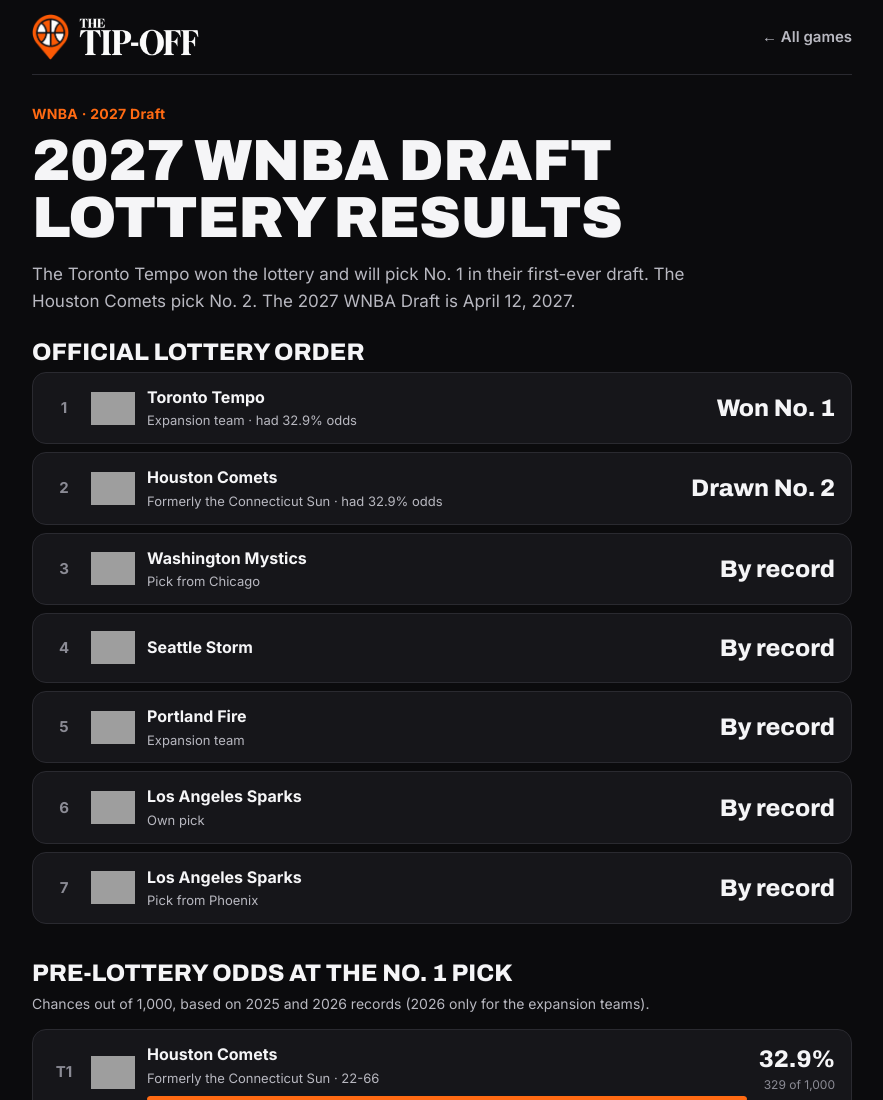
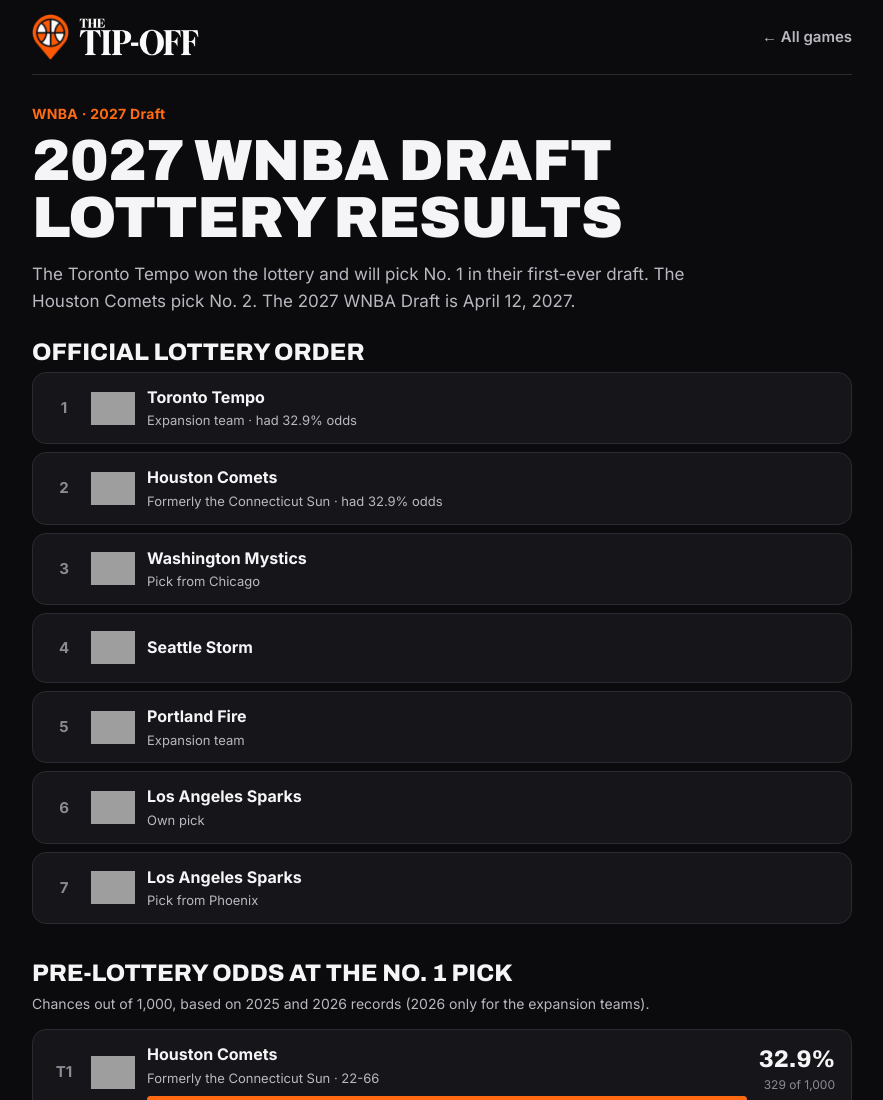
Before and after one commit to Tx006094/the-tip-off, a plain HTML site: page draft-lottery.html in a window 1280 px wide. Shown: the top 1100 px of the page, without its empty margins (198-1081 px from the left). Drawn offline with Linux system fonts and the light colour scheme; grey boxes are pictures that could not be loaded.

Commit message:
Draft lottery: remove labels on the right of each result
Co-Authored-By: Claude Opus 5.5 <noreply@anthropic.com>

```diff
--- a/draft-lottery.html
+++ b/draft-lottery.html
@@ -174,13 +174,13 @@
 
       <h2>Official lottery order</h2>
       <ol class="odds results">
-        <li class="row"><span class="rk">1</span><img src="https://cdn.wnba.com/logos/wnba/1611661332/primary/D/logo.svg" alt="" /><span class="team"><b>Toronto Tempo</b><small>Expansion team · had 32.9% odds</small></span><span class="pct"><b>Won No. 1</b></span></li>
-        <li class="row"><span class="rk">2</span><img src="https://cdn.wnba.com/logos/wnba/1611661316/primary/D/logo.svg" alt="" /><span class="team"><b>Houston Comets</b><small>Formerly the Connecticut Sun · had 32.9% odds</small></span><span class="pct"><b>Drawn No. 2</b></span></li>
-        <li class="row"><span class="rk">3</span><img src="https://a.espncdn.com/i/teamlogos/wnba/500/wsh.png" alt="" /><span class="team"><b>Washington Mystics</b><small>Pick from Chicago</small></span><span class="pct"><b>By record</b></span></li>
-        <li class="row"><span class="rk">4</span><img src="https://a.espncdn.com/i/teamlogos/wnba/500/sea.png" alt="" /><span class="team"><b>Seattle Storm</b><small></small></span><span class="pct"><b>By record</b></span></li>
-        <li class="row"><span class="rk">5</span><img src="https://a.espncdn.com/i/teamlogos/wnba/500/por.png" alt="" /><span class="team"><b>Portland Fire</b><small>Expansion team</small></span><span class="pct"><b>By record</b></span></li>
-        <li class="row"><span class="rk">6</span><img src="https://a.espncdn.com/i/teamlogos/wnba/500/la.png" alt="" /><span class="team"><b>Los Angeles Sparks</b><small>Own pick</small></span><span class="pct"><b>By record</b></span></li>
-        <li class="row"><span class="rk">7</span><img src="https://a.espncdn.com/i/teamlogos/wnba/500/la.png" alt="" /><span class="team"><b>Los Angeles Sparks</b><small>Pick from Phoenix</small></span><span class="pct"><b>By record</b></span></li>
+        <li class="row"><span class="rk">1</span><img src="https://cdn.wnba.com/logos/wnba/1611661332/primary/D/logo.svg" alt="" /><span class="team"><b>Toronto Tempo</b><small>Expansion team · had 32.9% odds</small></span></li>
+        <li class="row"><span class="rk">2</span><img src="https://cdn.wnba.com/logos/wnba/1611661316/primary/D/logo.svg" alt="" /><span class="team"><b>Houston Comets</b><small>Formerly the Connecticut Sun · had 32.9% odds</small></span></li>
+        <li class="row"><span class="rk">3</span><img src="https://a.espncdn.com/i/teamlogos/wnba/500/wsh.png" alt="" /><span class="team"><b>Washington Mystics</b><small>Pick from Chicago</small></span></li>
+        <li class="row"><span class="rk">4</span><img src="https://a.espncdn.com/i/teamlogos/wnba/500/sea.png" alt="" /><span class="team"><b>Seattle Storm</b><small></small></span></li>
+        <li class="row"><span class="rk">5</span><img src="https://a.espncdn.com/i/teamlogos/wnba/500/por.png" alt="" /><span class="team"><b>Portland Fire</b><small>Expansion team</small></span></li>
+        <li class="row"><span class="rk">6</span><img src="https://a.espncdn.com/i/teamlogos/wnba/500/la.png" alt="" /><span class="team"><b>Los Angeles Sparks</b><small>Own pick</small></span></li>
+        <li class="row"><span class="rk">7</span><img src="https://a.espncdn.com/i/teamlogos/wnba/500/la.png" alt="" /><span class="team"><b>Los Angeles Sparks</b><small>Pick from Phoenix</small></span></li>
       </ol>
 
 <h2>Pre-lottery odds at the No. 1 pick</h2>
```
